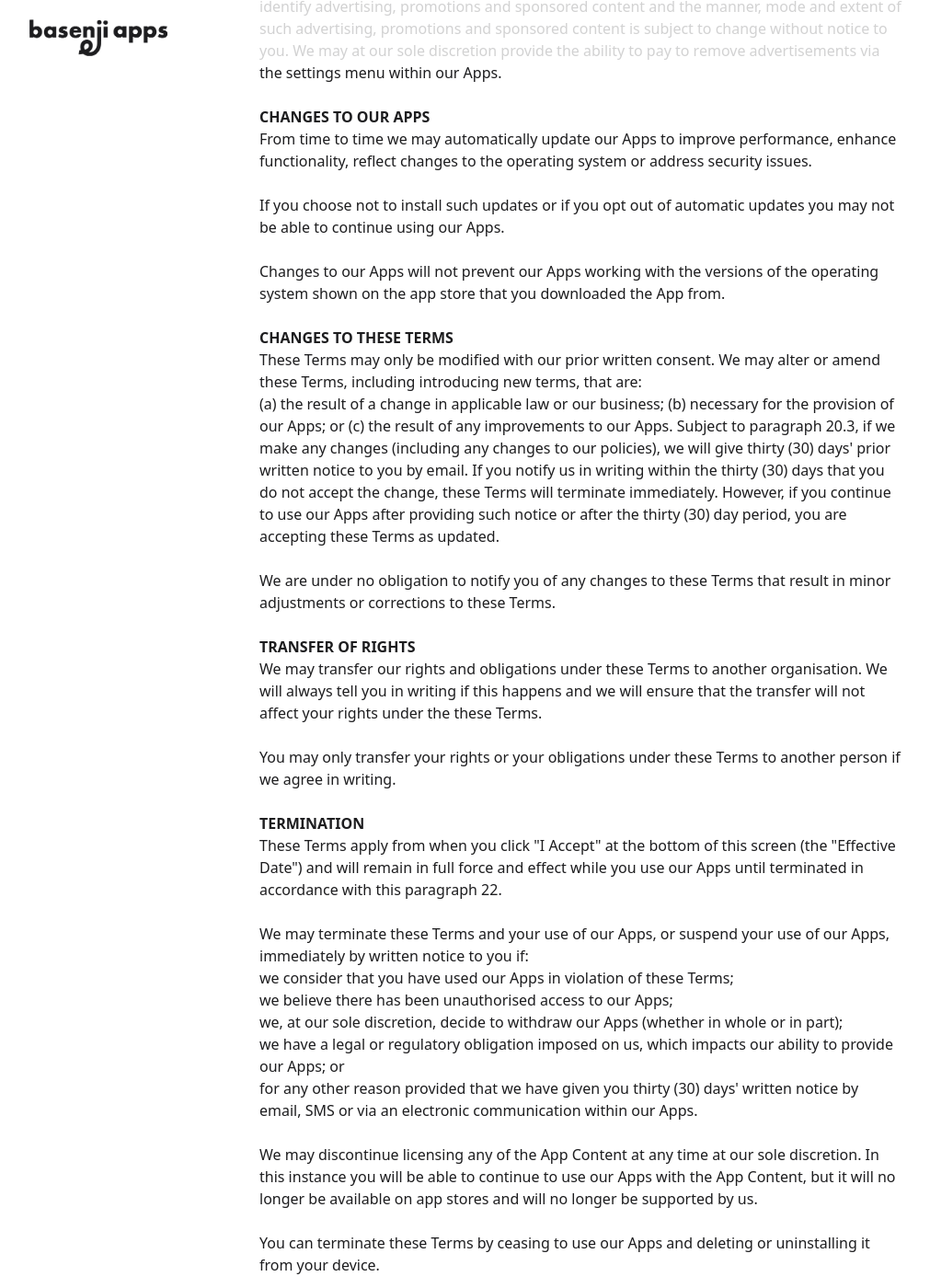
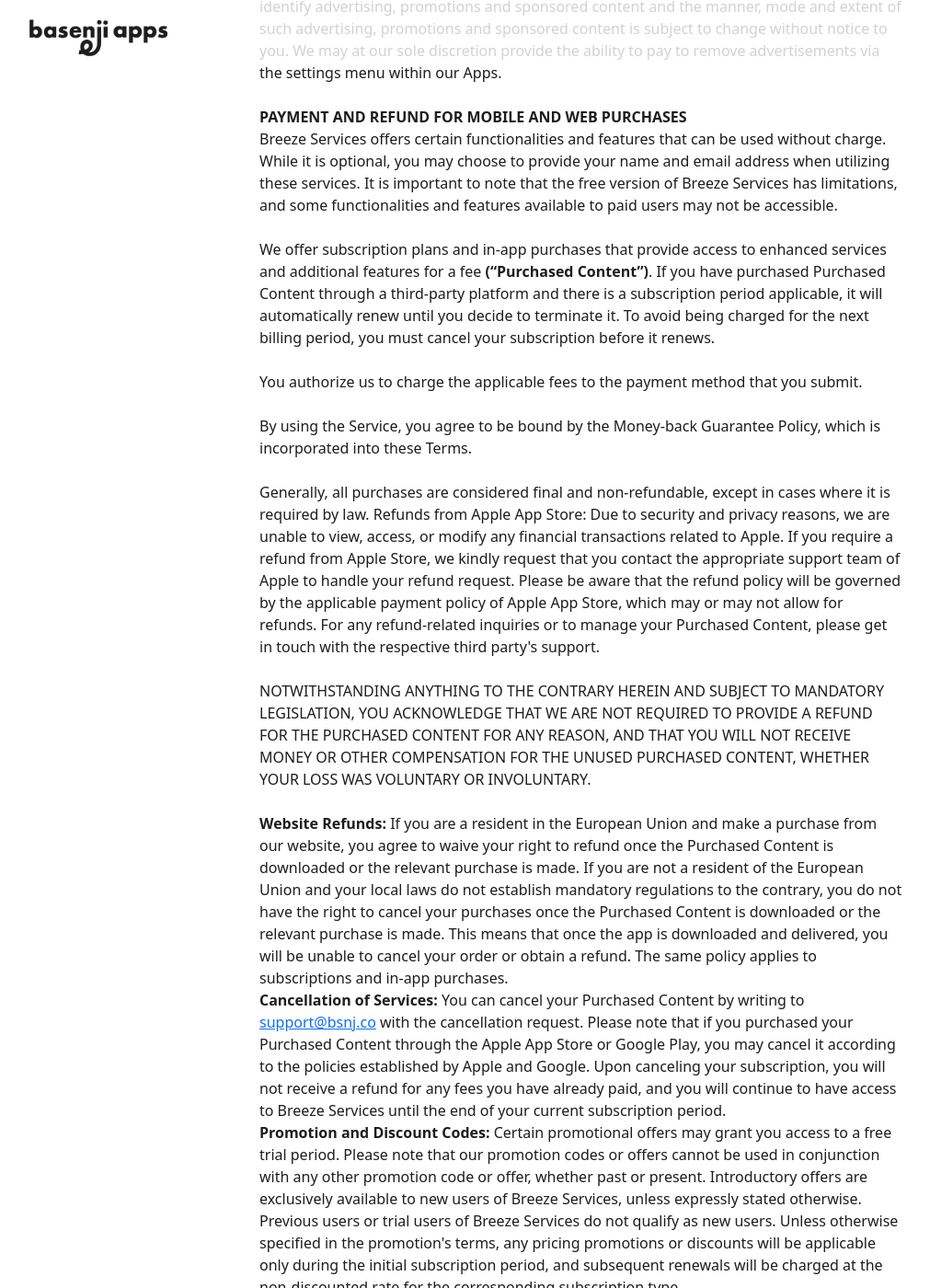
Before and after one commit to basenjiapps/basenjiapps.github.io, a Jekyll site: the page built from docs/terms_of_use.html, in a window 1280 px wide and 1400 px high, scrolled down 6319 px. Shown: the whole window at 92% size, without its empty margins (8-1019 px from the left). Built offline with Jekyll 4.4.1, drawn with Linux system fonts in a browser that asks for light colours; some of the changed text lies outside the part shown.

Commit message:
Update terms of use

```diff
--- a/docs/terms_of_use.html
+++ b/docs/terms_of_use.html
@@ -256,7 +256,57 @@
   advertising, promotions and sponsored content and the manner, mode and extent
   of such advertising, promotions and sponsored content is subject to change
   without notice to you. We may at our sole discretion provide the ability to
-  pay to remove advertisements via the settings menu within our Apps. <br><br>
+  pay to remove advertisements via the settings menu within our Apps.
+  <br><br> <strong
+  data-redactor-tag="strong"><span data-redactor-tag="span"
+  data-verified="redactor" >PAYMENT AND REFUND FOR MOBILE AND WEB PURCHASES
+  </span></strong><br> Breeze Services offers certain functionalities and features that
+  can be used without charge. While it is optional, you may choose to provide your name
+  and email address when utilizing these services. It is important to note that the free
+  version of Breeze Services has limitations, and some functionalities and features available
+  to paid users may not be accessible.<br><br>
+  We offer subscription plans and in-app purchases that provide access to enhanced
+  services and additional features for a fee <strong>(“Purchased Content”)</strong>. If you have purchased
+  Purchased Content through a third-party platform and there is a subscription period
+  applicable, it will automatically renew until you decide to terminate it. To avoid being
+  charged for the next billing period, you must cancel your subscription before it renews.
+  <br><br>You authorize us to charge the applicable fees to the payment method that you submit.
+  <br><br>By using the Service, you agree to be bound by the Money-back Guarantee Policy, which
+  is incorporated into these Terms.<br><br>Generally, all purchases are considered final and
+  non-refundable, except in cases where it is required by law. Refunds from Apple App Store:
+  Due to security and privacy reasons, we are unable to view, access, or modify any financial
+  transactions related to Apple. If you require a refund from Apple Store, we kindly request
+  that you contact the appropriate support team of Apple to handle your refund request. Please
+  be aware that the refund policy will be governed by the applicable payment policy of Apple
+  App Store, which may or may not allow for refunds. For any refund-related inquiries or to
+  manage your Purchased Content, please get in touch with the respective third party's support.
+  <br><br>NOTWITHSTANDING ANYTHING TO THE CONTRARY HEREIN AND SUBJECT TO MANDATORY LEGISLATION,
+  YOU ACKNOWLEDGE THAT WE ARE NOT REQUIRED TO PROVIDE A REFUND FOR THE PURCHASED CONTENT FOR
+  ANY REASON, AND THAT YOU WILL NOT RECEIVE MONEY OR OTHER COMPENSATION FOR THE UNUSED
+  PURCHASED CONTENT, WHETHER YOUR LOSS WAS VOLUNTARY OR INVOLUNTARY.<br><br>
+  <strong>Website Refunds:</strong> If you are a resident in the European Union and make a
+  purchase from our website, you agree to waive your right to refund once the Purchased
+  Content is downloaded or the relevant purchase is made. If you are not a resident of the
+  European Union and your local laws do not establish mandatory regulations to the contrary,
+  you do not have the right to cancel your purchases once the Purchased Content is downloaded
+  or the relevant purchase is made. This means that once the app is downloaded and delivered,
+  you will be unable to cancel your order or obtain a refund. The same policy applies to
+  subscriptions and in-app purchases.<br>
+  <strong>Cancellation of Services:</strong> You can cancel your Purchased Content by writing
+  to <a href="mailto:support@bsnj.co">support@bsnj.co</a> with the cancellation request. Please note that if you purchased your
+  Purchased Content through the Apple App Store or Google Play, you may cancel it according
+  to the policies established by Apple and Google. Upon canceling your subscription, you will
+  not receive a refund for any fees you have already paid, and you will continue to have
+  access to Breeze Services until the end of your current subscription period.<br>
+  <strong>Promotion and Discount Codes:</strong> Certain promotional offers may grant you
+  access to a free trial period. Please note that our promotion codes or offers cannot be used
+  in conjunction with any other promotion code or offer, whether past or present. Introductory
+  offers are exclusively available to new users of Breeze Services, unless expressly stated
+  otherwise. Previous users or trial users of Breeze Services do not qualify as new users.
+  Unless otherwise specified in the promotion's terms, any pricing promotions or discounts
+  will be applicable only during the initial subscription period, and subsequent renewals
+  will be charged at the non-discounted rate for the corresponding subscription type.
+  <br><br>
   <strong data-redactor-tag="strong"><span data-redactor-tag="span"
       data-verified="redactor" >CHANGES TO
       OUR APPS</span></strong><br> From time to time we may automatically update
@@ -280,7 +330,8 @@
   providing such notice or after the thirty (30) day period, you are accepting
   these Terms as updated. <br><br> We are under no obligation to notify you of
   any changes to these Terms that result in minor adjustments or corrections to
-  these Terms. <br><br><strong data-redactor-tag="strong"><span
+  these Terms.
+  <br><br><strong data-redactor-tag="strong"><span
       data-redactor-tag="span" data-verified="redactor"
       >TRANSFER OF RIGHTS</span></strong>
   <br>We may transfer our rights and obligations under these Terms to another
```
